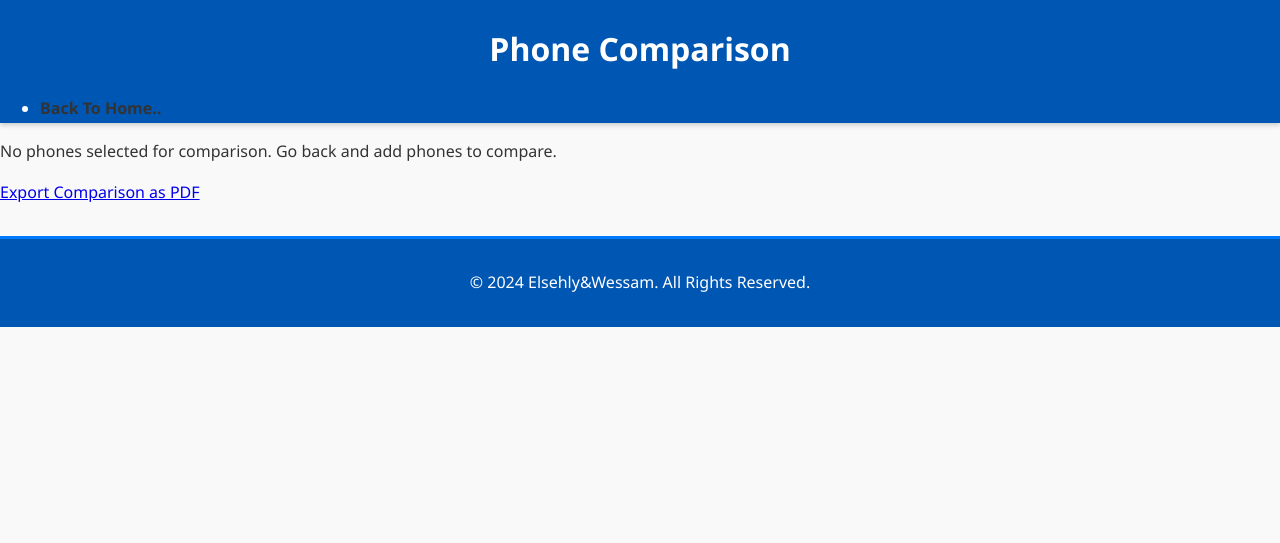
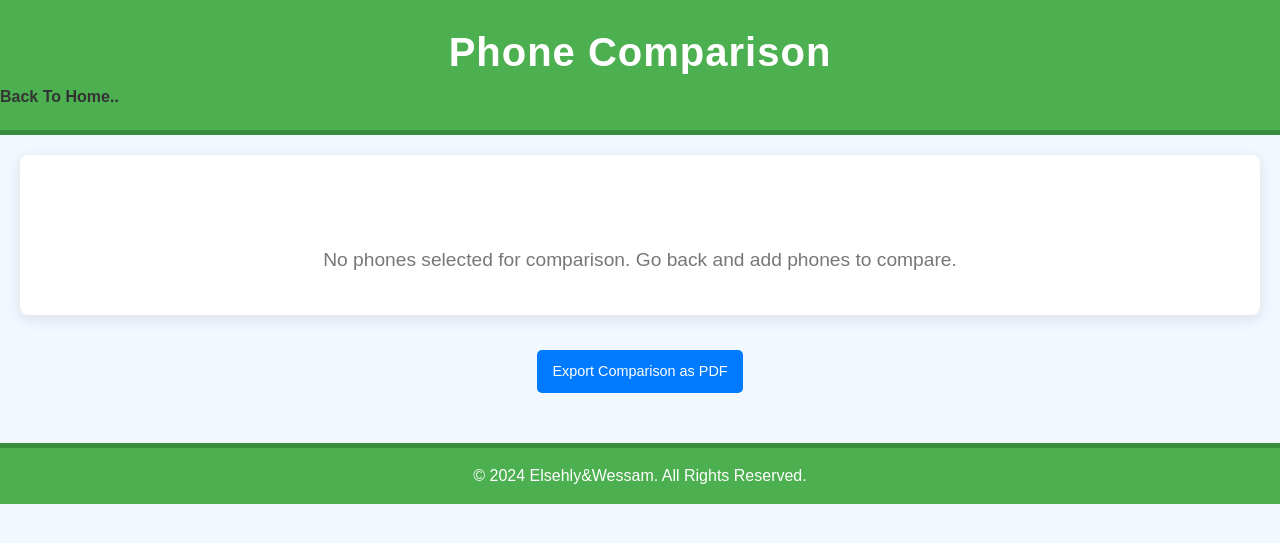
Before and after one commit to OmarElsehly/Smartphone-Comparison-Platform, a Flask app: page /compare in a window 1280 px wide. Shown: the top 543 px of the page. Run offline with Flask 3, Linux system fonts and the light colour scheme.

Commit message:
Adjust Final edits

```diff
--- a/website/app.py
+++ b/website/app.py
@@ -209,14 +209,10 @@ def export_comparison():
             'rating': rating
         })
 
-    # Render the compare template into HTML
     html_content = render_template('compare.html', phone_details=phone_details, for_pdf=True)
 
-    # Dynamically resolve the path for the CSS file
     css_path = os.path.join(basedir, 'static', 'pdf_styles.css')
-    print(f"Using CSS file: {css_path}")  # Debug statement
 
-    # Load the dedicated PDF CSS
     try:
         pdf_css = CSS(filename=css_path)
     except FileNotFoundError:
@@ -225,7 +221,6 @@ def export_comparison():
     # Generate the PDF using WeasyPrint with the custom CSS
     pdf = HTML(string=html_content).write_pdf(stylesheets=[pdf_css])
 
-    # Serve the PDF as a downloadable file
     response = make_response(pdf)
     response.headers['Content-Type'] = 'application/pdf'
     response.headers['Content-Disposition'] = 'attachment; filename=comparison.pdf'
--- a/website/static/styles_compare.css
+++ b/website/static/styles_compare.css
@@ -1,10 +1,8 @@
-/* Navigation bar container */
 .navigation-bar {
     display: flex;
     align-items: center;
 }
 
-/* Left navigation links (Home) */
 .nav-links-left {
     display: flex;
     margin: 0;
@@ -15,7 +13,6 @@
 }
 
 
-/* Navigation links */
 .nav-links-left a{
     text-decoration: none;
     color: #333;
@@ -27,182 +24,235 @@
     color: #007bff;
 }
 
+/* General Reset */
+* {
+    margin: 0;
+    padding: 0;
+    box-sizing: border-box;
+}
 
 body {
-    font-family: 'Segoe UI', Tahoma, Geneva, Verdana, sans-serif;
-    background-color: #f9f9f9;
-    margin: 0;
-    padding: 0;
+    font-family: 'Arial', sans-serif;
+    background-color: #f1f8ff;
     color: #333;
     line-height: 1.6;
 }
 
 .header {
+    background-color: #4CAF50;
+    color: white;
+    padding: 20px 0;
     text-align: center;
-    background-color: #0056b3;
-    color: rgb(255, 255, 255);
-    padding: 0.1em 0;
-    font-size: 1rem;
-    font-weight: bold;
-    box-shadow: 0 2px 5px rgba(0, 0, 0, 0.2);
+    border-bottom: 5px solid #388E3C;
 }
 
-.container {
-    max-width: 900px;
-    margin: 30px auto;
-    background-color: white;
-    border-radius: 10px;
-    padding: 25px;
-    box-shadow: 0 3px 15px rgba(0, 0, 0, 0.1);
+.header h1 {
+    font-size: 2.5rem;
+    font-weight: bold;
+    letter-spacing: 1px;
 }
 
-.image-container {
+.main-content {
+    padding: 20px;
+}
+
+.compare-container {
+    max-width: 1300px;
+    margin: 0 auto;
+    background-color: white;
+    padding: 40px;
+    border-radius: 8px;
+    box-shadow: 0 4px 15px rgba(0, 0, 0, 0.1);
+    animation: fadeIn 1s ease-out;
+}
+
+@keyframes fadeIn {
+    from {
+        opacity: 0;
+    }
+    to {
+        opacity: 1;
+    }
+}
+
+.compare-container h1 {
     text-align: center;
+    color: #4CAF50;
+    font-size: 2rem;
     margin-bottom: 30px;
 }
 
-.phone-image {
-    max-width: 100%; /* Ensures the image is responsive */
-    width: 250px; /* Set a fixed width */
-    height: 350px; /* Set a fixed height */
-    object-fit: contain; /* Ensures the image fits the container without cropping */
+/* Comparison Grid */
+.compare-grid {
+    display: grid;
+    grid-template-columns: repeat(4, 1fr);
+    gap: 20px;
+    justify-items: center;
+}
+
+.compare-card {
+    background-color: #fff;
     border-radius: 10px;
-    border: 3px solid #eaeaea;
-    box-shadow: 0 4px 10px rgba(0, 0, 0, 0.1);
-    background-color: #f0f0f0; /* Light background to ensure a good contrast for the image */
+    box-shadow: 0 4px 15px rgba(0, 0, 0, 0.1);
+    overflow: hidden;
+    display: flex;
+    flex-direction: column;
+    max-width: 320px;
+    width: 100%;
+    transition: transform 0.3s ease-in-out;
+}
+
+.compare-card:hover {
+    transform: scale(1.05);
+}
+
+.compare-card img {
+    width: 100%;
+    height: 300px;
+    object-fit: cover;
+    border-bottom: 2px solid #ddd;
+}
+
+/* Card Content */
+.card-content {
+    padding: 20px;
+    display: flex;
+    flex-direction: column;
+    justify-content: space-between;
+    flex-grow: 1;
+}
+
+/* Phone Name */
+.compare-card h3 {
+    font-size: 1.3rem;
+    font-weight: bold;
+    color: #007bff;
+    margin-bottom: 15px;
+}
+
+/* Phone Details */
+.compare-card ul {
+    list-style: none;
+    padding: 0;
+    margin-bottom: 20px;
+}
+
+.compare-card li {
+    font-size: 1rem;
+    margin-bottom: 12px;
+    color: #555;
+}
+
+.compare-card li strong {
+    color: #333;
 }
 
 .webstore {
-    margin-top: 15px;
-    text-align: center;
+    display: flex;
+    flex-direction: column;
+    align-items: center;
+    justify-content: center;
+    margin-bottom: 10px;
 }
 
 .webstore-image {
-    width: 60px;
-    height: 60px;
+    width: 80px !important;
+    height: 80px !important;
     border-radius: 50%;
+    object-fit: cover;
     margin-bottom: 10px;
-    border: 2px solid #007bff;
-    background-color: #fff;
 }
 
 .webstore-name {
-    margin-top: 5px;
-    font-weight: bold;
-    font-size: 1.1em;
-    color: #555;
+    font-size: 12px;
+    color: #007bff;
 }
 
-h2 {
-    font-size: 1.8rem;
-    color: #0056b3;
-    margin-bottom: 20px;
-    border-bottom: 2px solid #007bff;
-    display: inline-block;
-    padding-bottom: 5px;
+/* Price */
+.compare-card .price {
+    font-size: 1.2rem;
+    font-weight: bold;
+    color: #28a745;
+    margin-top: 10px;
 }
 
-.details-list, .price-list {
-    list-style: none;
-    padding: 0;
-    margin: 0;
+/* Remove Button */
+.remove-button {
+    background-color: #ff6b6b;
+    color: white;
+    padding: 12px;
+    border: none;
+    border-radius: 5px;
+    cursor: pointer;
+    font-size: 1rem;
+    text-align: center;
+    transition: background-color 0.3s ease;
+    margin-top: 15px;
 }
 
-.details-list li, .price-list li {
-    display: flex;
-    align-items: center;
-    margin-bottom: 12px;
-    font-size: 1.1rem;
-    color: #333;
-    padding: 10px;
-    border: 1px solid #eaeaea;
-    border-radius: 8px;
-    background-color: #fafafa;
-    transition: all 0.3s ease-in-out;
+.remove-button:hover {
+    background-color: #ff4747;
 }
 
-.details-list li:hover, .price-list li:hover {
-    background-color: #f0f8ff;
-    border-color: #007bff;
+/* No Phones Selected Message */
+.no-phones {
+    text-align: center;
+    font-size: 1.2rem;
+    color: #777;
+    margin-top: 50px;
 }
 
-.details-list li i, .price-list li i {
-    font-size: 1.5em;
-    color: #007bff;
-    margin-right: 15px;
+/* Footer */
+.footer {
+    background-color: #4CAF50;
+    color: white;
+    padding: 15px;
+    text-align: center;
+    margin-top: 50px;
+    font-size: 1rem;
+    border-top: 5px solid #388E3C;
 }
 
-.details-list li strong, .price-list li strong {
-    color: #0056b3;
-    font-weight: bold;
-    margin-right: 10px;
+/* Responsive Design */
+@media (max-width: 1200px) {
+    .compare-grid {
+        grid-template-columns: repeat(3, 1fr);
+    }
 }
 
-.footer {
-    text-align: center;
-    padding: 15px;
-    background-color: #0056b3;
-    color: white;
-    margin-top: 30px;
-    font-size: 1em;
-    border-top: 3px solid #007bff;
+@media (max-width: 768px) {
+    .compare-grid {
+        grid-template-columns: repeat(2, 1fr);
+    }
 }
 
-footer a {
-    color: #ffd700;
-    text-decoration: none;
+@media (max-width: 480px) {
+    .compare-grid {
+        grid-template-columns: 1fr;
     }
 
-footer a:hover {
-    text-decoration: underline;
+    .compare-card {
+        margin-bottom: 20px;
     }
-.compare-section {
-    text-align: left;
-    margin-top: 20px;
+}
+.export-container {
+    display: flex;
+    justify-content: center;
+    margin-bottom: 20px;
 }
 
-.compare-button {
+.export-button {
     display: inline-block;
-    padding: 10px 20px;
-    font-size: 16px;
-    font-weight: bold;
+    background-color: #007bff;
     color: white;
-    background-color: #007bff;
-    border: none;
-    border-radius: 8px;
-    cursor: pointer;
-    transition: background-color 0.3s ease, transform 0.2s ease;
+    padding: 10px 15px;
+    border-radius: 5px;
+    text-decoration: none;
+    font-size: 0.9rem;
+    margin-top: 15px;
 }
 
-.compare-button:hover {
-    transform: translateY(-2px);
+.export-button:hover {
     background-color: #0056b3;
+    text-align: center;
 }
-
-.compare-button.active {
-    background-color: #28a745;
-    color: white;
-}
-
-.add-to-cart-button {
-    display: inline-block;
-    padding: 10px 20px;
-    font-size: 16px;
-    font-weight: bold;
-    color: white;
-    background-color: #007bff;
-    border: none;
-    border-radius: 8px;
-    cursor: pointer;
-    transition: background-color 0.3s ease, transform 0.2s ease;
-}
-
-.add-to-cart-button:hover {
-    transform: translateY(-2px);
-    background-color: #0056b3;
-}
-
-.add-to-cart-button.active {
-    background-color: #28a745;
-    color: white;
-}
```
Lines whose indentation alone changed are shown as unchanged.
